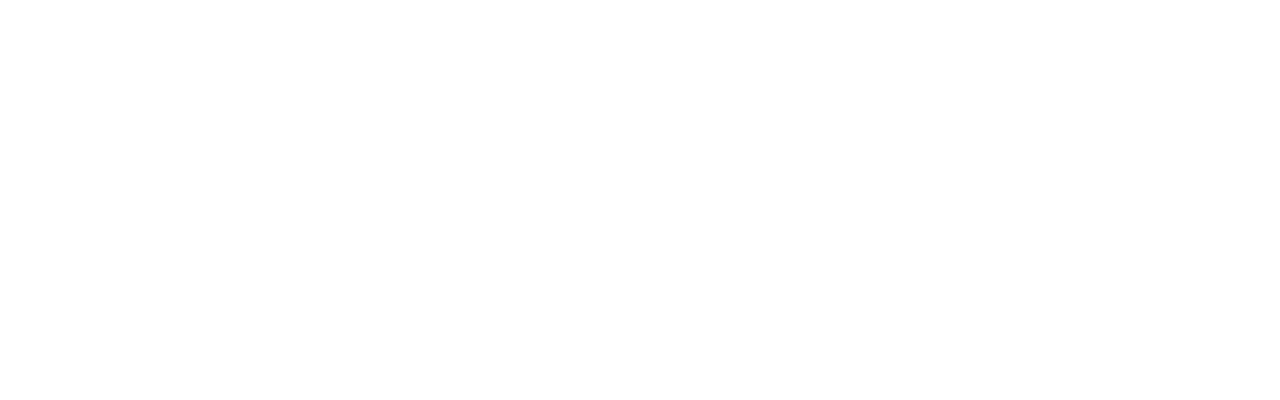
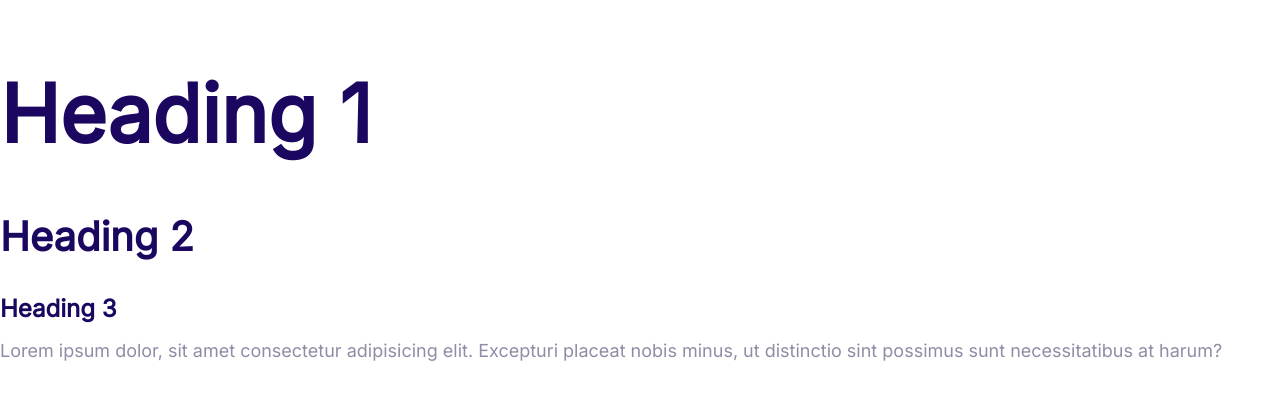
Before and after one commit to eborjiantech/moshify, a plain HTML site: page index.html in a window 1280 px wide. Drawn offline with Linux system fonts and the light colour scheme.

Commit message:
Define the typography

```diff
--- a/css/styles.css
+++ b/css/styles.css
@@ -5,3 +5,55 @@
   --color-headings: #1b0760;
   --color-body: #918ca4;
 }
+
+html {
+  font-size: 62.5%;
+}
+
+body {
+  font-family: Inter, Arial, Helvetica, sans-serif;
+  font-size: 2.4rem;
+  line-height: 1.5;
+  color: var(--color-body);
+}
+
+h1,
+h2,
+h3 {
+  color: var(--color-headings);
+  margin-bottom: 1rem;
+}
+
+h1 {
+  font-size: 7rem;
+}
+
+h2 {
+  font-size: 4rem;
+}
+
+h3 {
+  font-size: 3rem;
+}
+
+p {
+  margin-top: 0;
+}
+
+@media screen and (min-width: 1024px) {
+  body {
+    font-size: 1.8rem;
+  }
+
+  h1 {
+    font-size: 8rem;
+  }
+
+  h2 {
+    font-size: 4rem;
+  }
+
+  h3 {
+    font-size: 2.4rem;
+  }
+}
--- a/index.html
+++ b/index.html
@@ -4,8 +4,23 @@
     <meta charset="UTF-8" />
     <meta name="viewport" content="width=device-width, initial-scale=1.0" />
     <title>Document</title>
+    <link rel="preconnect" href="https://fonts.googleapis.com" />
+    <link rel="preconnect" href="https://fonts.gstatic.com" crossorigin />
+    <link
+      href="https://fonts.googleapis.com/css2?family=Inter:opsz@14..32,700&display=swap"
+      rel="stylesheet"
+    />
     <link rel="stylesheet" href="css/normalize.css" />
     <link rel="stylesheet" href="css/styles.css" />
   </head>
-  <body></body>
+  <body>
+    <h1>Heading 1</h1>
+    <h2>Heading 2</h2>
+    <h3>Heading 3</h3>
+    <p>
+      Lorem ipsum dolor, sit amet consectetur adipisicing elit. Excepturi
+      placeat nobis minus, ut distinctio sint possimus sunt necessitatibus at
+      harum?
+    </p>
+  </body>
 </html>
```
